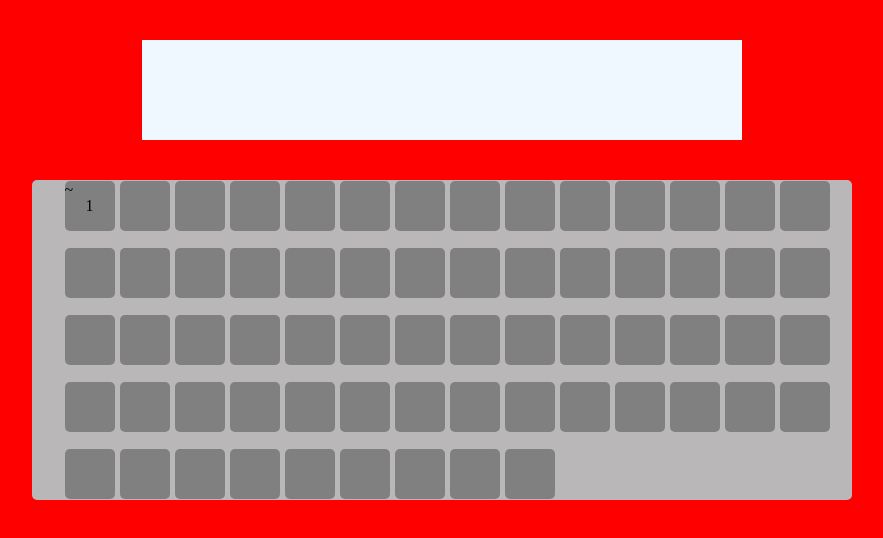
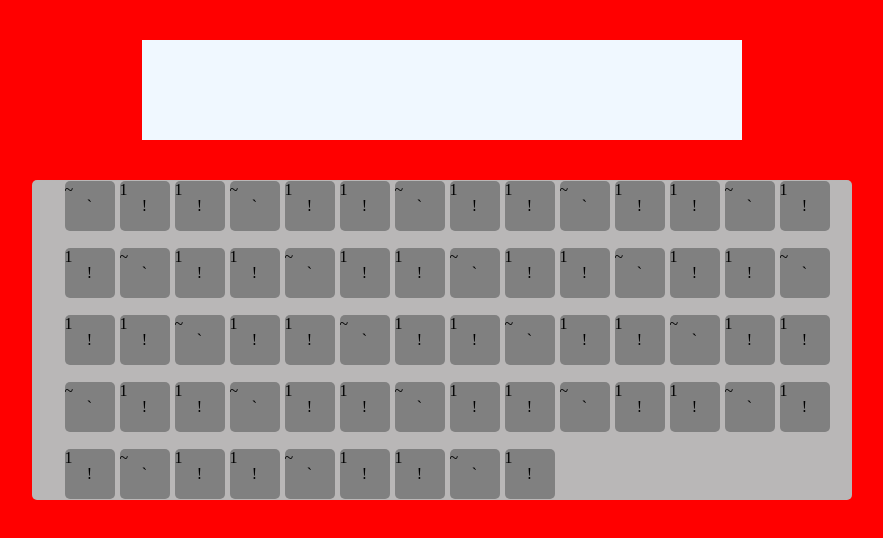
Before and after one commit to HolyOly/Virtual_Keyboard, a plain HTML site: page index.html in a window 1280 px wide. Shown: the whole page, without its empty margins (198-1081 px from the left). Drawn offline with Linux system fonts and the light colour scheme.

Commit message:
feat: add module and data
Add a module with variables, add an object with button data and
fill the buttons with data.

```diff
--- a/SCSS/style.scss
+++ b/SCSS/style.scss
@@ -48,6 +48,7 @@ div {
 .general-symbol {
     display: block;
     position: absolute;
+    color: black;
 }
 .secondary-symbol {
     display: block;
--- a/index.html
+++ b/index.html
@@ -10,6 +10,7 @@
 </head>
 
 <body>
-    <script src="vk.js"></script>
+    <script type="module" src="main.js"></script>
+    <!-- <script type="module" src="modules/variables.js"></script> -->
 </body>
 </html>
--- /dev/null
+++ b/main.js
@@ -0,0 +1,76 @@
+
+    import { btnContent } from './modules/variables.js';
+        // import {btnContent} from '/modules/variables';
+
+    let fon = document.body.style.background = 'red';
+
+    // create textarea
+    let textArea = document.createElement('div');
+    textArea.classList.add('text-area');
+    document.body.append(textArea);
+
+    // create block for buttons
+    let keyBoardBlock = document.createElement('div');
+    keyBoardBlock.classList.add('kb-block');
+    document.body.append(keyBoardBlock);
+
+    // create buttons
+    let n  = 65;
+
+    for (let i = 0; i < n; i++) {
+        let div = document.createElement('div');
+        keyBoardBlock.append(div);
+        div.classList.add('btn') //create buttons
+    }
+
+    let buttonArr = []; //array of buttons
+    let arr = document.getElementsByClassName('btn');
+    // перекладываем элементы в другой массив
+    for (let i = 0; i < arr.length; i++) {
+        buttonArr.push(arr[i])
+    }
+
+    //add Big symbol to button
+    function createDivGeneral() {
+        let arrGenSym = [];
+        for (let i = 0; i < buttonArr.length; i++) {
+            arrGenSym.push(document.createElement('div'))
+        }
+        // add general symbol child
+        for (let i = 0; i < buttonArr.length; i++) {
+            buttonArr[i].append(arrGenSym[i]);
+        }
+        // add styles to general symbol child
+        for (let j = 0; j < arrGenSym.length; j++) {
+            arrGenSym[j].classList.add('general-symbol');
+        }
+        // add text to general symbol child
+        for(let k = 0; k < arrGenSym.length; k++) {
+            arrGenSym[k].setAttribute('gen', 'gen');
+            arrGenSym[k].innerHTML = btnContent[k]['gen'];
+        }
+    }
+    createDivGeneral();
+
+    //add Little symbol to button
+    function createDivSecondary() {
+        let arrSecSym = [];
+        for (let i = 0; i < buttonArr.length; i++) {
+            arrSecSym.push(document.createElement('div'))
+        }
+        for (let i = 0; i < buttonArr.length; i++) {
+            buttonArr[i].append(arrSecSym[i]);
+
+        }
+        for (let i = 0; i < arrSecSym.length; i++) {
+            arrSecSym[i].classList.add('secondary-symbol');
+        }
+        for(let i = 0; i < arrSecSym.length; i++) {
+            arrSecSym[i].setAttribute('sec', 'sec');
+            arrSecSym[i].innerHTML = btnContent[i]['sec'];
+        }
+    }
+    createDivSecondary();
+
+    //console.log(buttonArr)
+    //console.log(btnContent.length)
--- /dev/null
+++ b/modules/variables.js
@@ -0,0 +1,263 @@
+export let btnContent = [
+    {
+        'gen': '`',
+        'sec': '~'
+    },
+    {
+        'gen': '!',
+        'sec': '1'
+    },
+    {
+        'gen': '!',
+        'sec': '1'
+    },
+    {
+        'gen': '`',
+        'sec': '~'
+    },
+    {
+        'gen': '!',
+        'sec': '1'
+    },
+    {
+        'gen': '!',
+        'sec': '1'
+    },
+    {
+        'gen': '`',
+        'sec': '~'
+    },
+    {
+        'gen': '!',
+        'sec': '1'
+    },
+    {
+        'gen': '!',
+        'sec': '1'
+    },
+    {
+        'gen': '`',
+        'sec': '~'
+    },
+    {
+        'gen': '!',
+        'sec': '1'
+    },
+    {
+        'gen': '!',
+        'sec': '1'
+    },
+    {
+        'gen': '`',
+        'sec': '~'
+    },
+    {
+        'gen': '!',
+        'sec': '1'
+    },
+    {
+        'gen': '!',
+        'sec': '1'
+    },
+    {
+        'gen': '`',
+        'sec': '~'
+    },
+    {
+        'gen': '!',
+        'sec': '1'
+    },
+    {
+        'gen': '!',
+        'sec': '1'
+    },
+    {
+        'gen': '`',
+        'sec': '~'
+    },
+    {
+        'gen': '!',
+        'sec': '1'
+    },
+    {
+        'gen': '!',
+        'sec': '1'
+    },
+    {
+        'gen': '`',
+        'sec': '~'
+    },
+    {
+        'gen': '!',
+        'sec': '1'
+    },
+    {
+        'gen': '!',
+        'sec': '1'
+    },
+    {
+        'gen': '`',
+        'sec': '~'
+    },
+    {
+        'gen': '!',
+        'sec': '1'
+    },
+    {
+        'gen': '!',
+        'sec': '1'
+    },
+    {
+        'gen': '`',
+        'sec': '~'
+    },
+    {
+        'gen': '!',
+        'sec': '1'
+    },
+    {
+        'gen': '!',
+        'sec': '1'
+    },
+    {
+        'gen': '`',
+        'sec': '~'
+    },
+    {
+        'gen': '!',
+        'sec': '1'
+    },
+    {
+        'gen': '!',
+        'sec': '1'
+    },
+    {
+        'gen': '`',
+        'sec': '~'
+    },
+    {
+        'gen': '!',
+        'sec': '1'
+    },
+    {
+        'gen': '!',
+        'sec': '1'
+    },
+    {
+        'gen': '`',
+        'sec': '~'
+    },
+    {
+        'gen': '!',
+        'sec': '1'
+    },
+    {
+        'gen': '!',
+        'sec': '1'
+    },
+    {
+        'gen': '`',
+        'sec': '~'
+    },
+    {
+        'gen': '!',
+        'sec': '1'
+    },
+    {
+        'gen': '!',
+        'sec': '1'
+    },
+    {
+        'gen': '`',
+        'sec': '~'
+    },
+    {
+        'gen': '!',
+        'sec': '1'
+    },
+    {
+        'gen': '!',
+        'sec': '1'
+    },
+    {
+        'gen': '`',
+        'sec': '~'
+    },
+    {
+        'gen': '!',
+        'sec': '1'
+    },
+    {
+        'gen': '!',
+        'sec': '1'
+    },
+    {
+        'gen': '`',
+        'sec': '~'
+    },
+    {
+        'gen': '!',
+        'sec': '1'
+    },
+    {
+        'gen': '!',
+        'sec': '1'
+    },
+    {
+        'gen': '`',
+        'sec': '~'
+    },
+    {
+        'gen': '!',
+        'sec': '1'
+    },
+    {
+        'gen': '!',
+        'sec': '1'
+    },
+    {
+        'gen': '`',
+        'sec': '~'
+    },
+    {
+        'gen': '!',
+        'sec': '1'
+    },
+    {
+        'gen': '!',
+        'sec': '1'
+    },
+    {
+        'gen': '`',
+        'sec': '~'
+    },
+    {
+        'gen': '!',
+        'sec': '1'
+    },
+    {
+        'gen': '!',
+        'sec': '1'
+    },
+    {
+        'gen': '`',
+        'sec': '~'
+    },
+    {
+        'gen': '!',
+        'sec': '1'
+    },
+    {
+        'gen': '!',
+        'sec': '1'
+    },
+    {
+        'gen': '`',
+        'sec': '~'
+    },
+    {
+        'gen': '!',
+        'sec': '1'
+    },
+];
+// export {btnContent}
--- a/vk.js
+++ /dev/null
@@ -1,60 +0,0 @@
-{
-    "use strict";
-
-    let fon = document.body.style.background = 'red';
-
-    // create textarea
-    let textArea = document.createElement('div');
-    textArea.classList.add('text-area');
-    document.body.append(textArea);
-
-    // create block for buttons
-    let keyBoardBlock = document.createElement('div');
-    keyBoardBlock.classList.add('kb-block');
-    document.body.append(keyBoardBlock);
-
-    // create buttons
-    let n  = 65;
-
-    for (let i = 0; i < n; i++) {
-        let div = document.createElement('div');
-        keyBoardBlock.append(div);
-        div.classList.add('btn') //create buttons
-    }
-
-    let buttonArr = []; //array of buttons
-    let arr = document.getElementsByClassName('btn');
-    // перекладываем элементы в другой массив
-    for (let i = 0; i < arr.length; i++) {
-        buttonArr.push(arr[i])
-    }
-
-    // button content
-    let btnContent = [
-        {}
-    ];
-
-    //add Big symbol to button
-    function createDivGeneral() {
-        let divGenBtn = document.createElement('div');
-        buttonArr[0].append(divGenBtn);
-        divGenBtn.classList.add('general-symbol');
-        divGenBtn.innerHTML = '1' //create buttons
-    }
-    createDivGeneral();
-
-    //add Little symbol to button
-    function createDivSecondary() {
-        let divSecondBtn = document.createElement('div');
-        buttonArr[0].append(divSecondBtn);
-        divSecondBtn.classList.add('secondary-symbol');
-        divSecondBtn.innerHTML = '~' //create buttons
-    }
-    createDivSecondary();
-
-    //console.log(buttonArr)
-
-
-
-
-}
```
Also changed, not shown: style.css.
